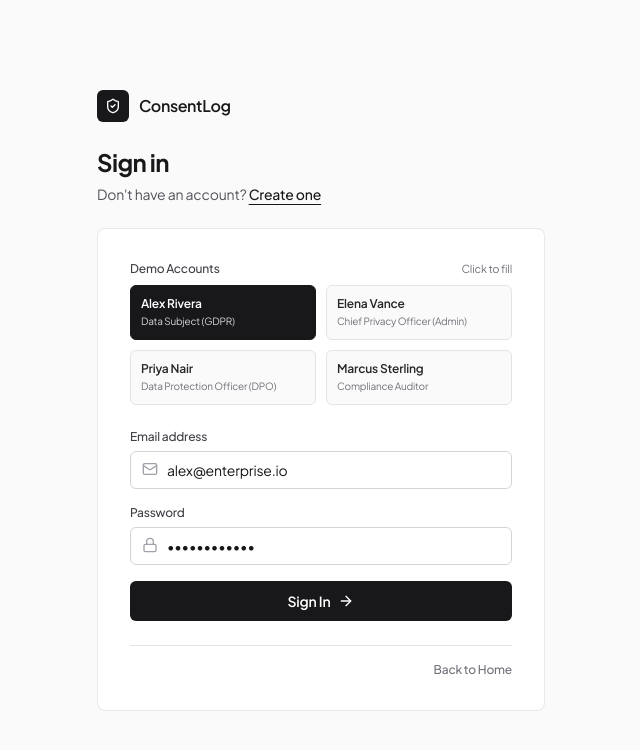
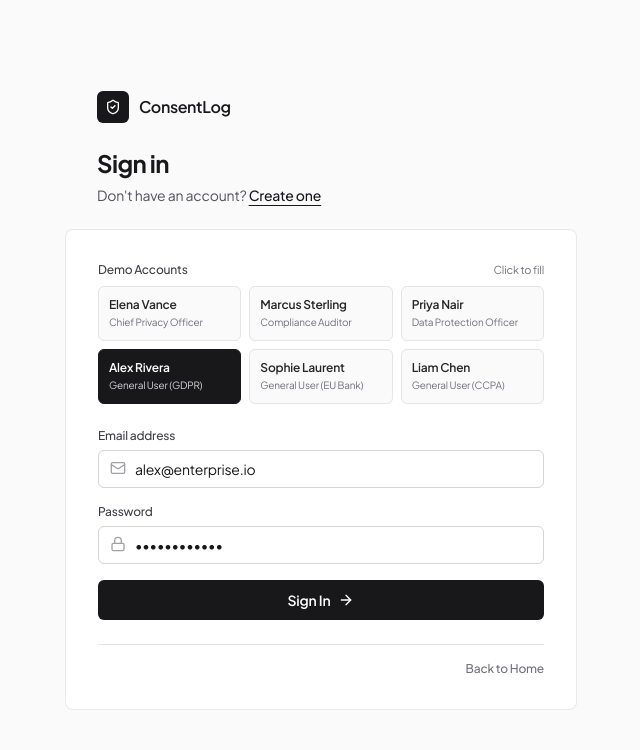
Before and after one commit to Git-huber2007/consentlog, a React (Vite) app in the folder client/: page /login in a window 1280 px wide. Shown: the top 750 px of the page, without its empty margins (319-959 px from the left). Built offline with nearby package versions, Linux system fonts and the light colour scheme; no server answers.

Commit message:
feat: add two additional general users (Sophie Laurent & Liam Chen) with seed data and login cards

```diff
--- a/client/src/pages/LoginPage.jsx
+++ b/client/src/pages/LoginPage.jsx
@@ -61,7 +61,7 @@ const LoginPage = () => {
         </p>
       </div>
 
-      <div className="mt-6 sm:mx-auto sm:w-full sm:max-w-md">
+      <div className="mt-6 sm:mx-auto sm:w-full sm:max-w-lg">
         <div className="enterprise-card p-6 sm:p-8 space-y-6">
           <div className="space-y-2">
             <div className="flex items-center justify-between text-xs text-zinc-500">
@@ -70,28 +70,7 @@ const LoginPage = () => {
               </span>
               <span className="text-[11px]">Click to fill</span>
             </div>
-            <div className="grid grid-cols-2 gap-2.5">
-              <button
-                type="button"
-                onClick={() => quickFill('alex@enterprise.io', 'Alex Rivera (Data Subject)')}
-                className={`p-2.5 rounded-md text-left border transition-colors ${
-                  email === 'alex@enterprise.io'
-                    ? 'bg-zinc-900 text-white dark:bg-zinc-100 dark:text-zinc-950 border-zinc-900 dark:border-zinc-100'
-                    : 'bg-zinc-50 dark:bg-zinc-900/50 border-zinc-200 dark:border-zinc-800 text-zinc-800 dark:text-zinc-200 hover:border-zinc-400 dark:hover:border-zinc-700'
-                }`}
-              >
-                <p className="text-xs font-semibold">Alex Rivera</p>
-                <p
-                  className={`text-[10px] mt-0.5 ${
-                    email === 'alex@enterprise.io'
-                      ? 'text-zinc-300 dark:text-zinc-600'
-                      : 'text-zinc-500'
-                  }`}
-                >
-                  Data Subject (GDPR)
-                </p>
-              </button>
-
+            <div className="grid grid-cols-2 sm:grid-cols-3 gap-2">
               <button
                 type="button"
                 onClick={() => quickFill('admin@consentlog.io', 'Elena Vance (Admin)')}
@@ -101,15 +80,36 @@ const LoginPage = () => {
                     : 'bg-zinc-50 dark:bg-zinc-900/50 border-zinc-200 dark:border-zinc-800 text-zinc-800 dark:text-zinc-200 hover:border-zinc-400 dark:hover:border-zinc-700'
                 }`}
               >
-                <p className="text-xs font-semibold">Elena Vance</p>
+                <p className="text-xs font-semibold truncate">Elena Vance</p>
                 <p
-                  className={`text-[10px] mt-0.5 ${
+                  className={`text-[10px] mt-0.5 truncate ${
                     email === 'admin@consentlog.io'
                       ? 'text-zinc-300 dark:text-zinc-600'
                       : 'text-zinc-500'
                   }`}
                 >
-                  Chief Privacy Officer (Admin)
+                  Chief Privacy Officer
+                </p>
+              </button>
+
+              <button
+                type="button"
+                onClick={() => quickFill('marcus@pacifichealth.us', 'Marcus Sterling (Auditor)')}
+                className={`p-2.5 rounded-md text-left border transition-colors ${
+                  email === 'marcus@pacifichealth.us'
+                    ? 'bg-zinc-900 text-white dark:bg-zinc-100 dark:text-zinc-950 border-zinc-900 dark:border-zinc-100'
+                    : 'bg-zinc-50 dark:bg-zinc-900/50 border-zinc-200 dark:border-zinc-800 text-zinc-800 dark:text-zinc-200 hover:border-zinc-400 dark:hover:border-zinc-700'
+                }`}
+              >
+                <p className="text-xs font-semibold truncate">Marcus Sterling</p>
+                <p
+                  className={`text-[10px] mt-0.5 truncate ${
+                    email === 'marcus@pacifichealth.us'
+                      ? 'text-zinc-300 dark:text-zinc-600'
+                      : 'text-zinc-500'
+                  }`}
+                >
+                  Compliance Auditor
                 </p>
               </button>
 
@@ -122,36 +122,78 @@ const LoginPage = () => {
                     : 'bg-zinc-50 dark:bg-zinc-900/50 border-zinc-200 dark:border-zinc-800 text-zinc-800 dark:text-zinc-200 hover:border-zinc-400 dark:hover:border-zinc-700'
                 }`}
               >
-                <p className="text-xs font-semibold">Priya Nair</p>
+                <p className="text-xs font-semibold truncate">Priya Nair</p>
                 <p
-                  className={`text-[10px] mt-0.5 ${
+                  className={`text-[10px] mt-0.5 truncate ${
                     email === 'priya@cloudscale.in'
                       ? 'text-zinc-300 dark:text-zinc-600'
                       : 'text-zinc-500'
                   }`}
                 >
-                  Data Protection Officer (DPO)
+                  Data Protection Officer
                 </p>
               </button>
 
               <button
                 type="button"
-                onClick={() => quickFill('marcus@pacifichealth.us', 'Marcus Sterling (Auditor)')}
+                onClick={() => quickFill('alex@enterprise.io', 'Alex Rivera (General User)')}
                 className={`p-2.5 rounded-md text-left border transition-colors ${
-                  email === 'marcus@pacifichealth.us'
+                  email === 'alex@enterprise.io'
                     ? 'bg-zinc-900 text-white dark:bg-zinc-100 dark:text-zinc-950 border-zinc-900 dark:border-zinc-100'
                     : 'bg-zinc-50 dark:bg-zinc-900/50 border-zinc-200 dark:border-zinc-800 text-zinc-800 dark:text-zinc-200 hover:border-zinc-400 dark:hover:border-zinc-700'
                 }`}
               >
-                <p className="text-xs font-semibold">Marcus Sterling</p>
+                <p className="text-xs font-semibold truncate">Alex Rivera</p>
                 <p
-                  className={`text-[10px] mt-0.5 ${
-                    email === 'marcus@pacifichealth.us'
+                  className={`text-[10px] mt-0.5 truncate ${
+                    email === 'alex@enterprise.io'
                       ? 'text-zinc-300 dark:text-zinc-600'
                       : 'text-zinc-500'
                   }`}
                 >
-                  Compliance Auditor
+                  General User (GDPR)
+                </p>
+              </button>
+
+              <button
+                type="button"
+                onClick={() => quickFill('sophie@eurobank.eu', 'Sophie Laurent (General User)')}
+                className={`p-2.5 rounded-md text-left border transition-colors ${
+                  email === 'sophie@eurobank.eu'
+                    ? 'bg-zinc-900 text-white dark:bg-zinc-100 dark:text-zinc-950 border-zinc-900 dark:border-zinc-100'
+                    : 'bg-zinc-50 dark:bg-zinc-900/50 border-zinc-200 dark:border-zinc-800 text-zinc-800 dark:text-zinc-200 hover:border-zinc-400 dark:hover:border-zinc-700'
+                }`}
+              >
+                <p className="text-xs font-semibold truncate">Sophie Laurent</p>
+                <p
+                  className={`text-[10px] mt-0.5 truncate ${
+                    email === 'sophie@eurobank.eu'
+                      ? 'text-zinc-300 dark:text-zinc-600'
+                      : 'text-zinc-500'
+                  }`}
+                >
+                  General User (EU Bank)
+                </p>
+              </button>
+
+              <button
+                type="button"
+                onClick={() => quickFill('liam@apexfinancial.com', 'Liam Chen (General User)')}
+                className={`p-2.5 rounded-md text-left border transition-colors ${
+                  email === 'liam@apexfinancial.com'
+                    ? 'bg-zinc-900 text-white dark:bg-zinc-100 dark:text-zinc-950 border-zinc-900 dark:border-zinc-100'
+                    : 'bg-zinc-50 dark:bg-zinc-900/50 border-zinc-200 dark:border-zinc-800 text-zinc-800 dark:text-zinc-200 hover:border-zinc-400 dark:hover:border-zinc-700'
+                }`}
+              >
+                <p className="text-xs font-semibold truncate">Liam Chen</p>
+                <p
+                  className={`text-[10px] mt-0.5 truncate ${
+                    email === 'liam@apexfinancial.com'
+                      ? 'text-zinc-300 dark:text-zinc-600'
+                      : 'text-zinc-500'
+                  }`}
+                >
+                  General User (CCPA)
                 </p>
               </button>
             </div>
```
Also changed, not shown: 1 other file (tests, documents, lock files or other folders).
